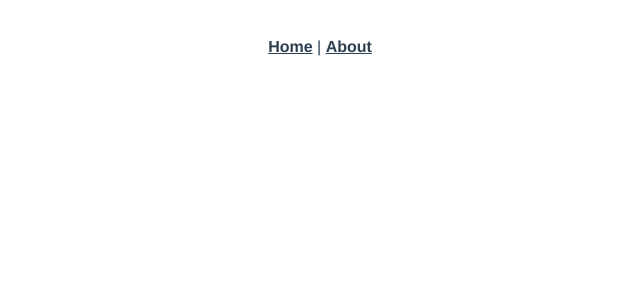
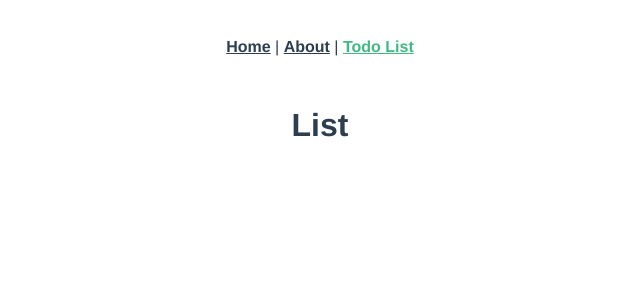
Before and after one commit to mcdollars/vue-todo, a Vue app: page /list in a window 1280 px wide. Before the commit this address had no page. Shown: the top 300 px of the page, without its empty margins (320-960 px from the left). Built offline with nearby package versions, Linux system fonts and the light colour scheme.

Commit message:
Initial commit

```diff
--- a/src/App.vue
+++ b/src/App.vue
@@ -1,7 +1,8 @@
 <template>
   <div id="nav">
     <router-link to="/">Home</router-link> |
-    <router-link to="/about">About</router-link>
+    <router-link to="/about">About</router-link> |
+    <router-link to="/list">Todo List</router-link>
   </div>
   <router-view />
 </template>
--- a/src/router/index.js
+++ b/src/router/index.js
@@ -1,26 +1,31 @@
 import { createRouter, createWebHistory } from "vue-router";
-import Home from "../views/Home.vue";
 
 const routes = [
   {
     path: "/",
     name: "Home",
-    component: Home
+    component: () => import("../views/List.vue"),
   },
   {
     path: "/about",
     name: "About",
-    // route level code-splitting
-    // this generates a separate chunk (about.[hash].js) for this route
-    // which is lazy-loaded when the route is visited.
-    component: () =>
-      import(/* webpackChunkName: "about" */ "../views/About.vue")
-  }
+    component: () => import("../views/About.vue"),
+  },
+  {
+    path: "/list",
+    name: "List",
+    component: () => import("../views/List.vue"),
+  },
+  {
+    path: "/:catchAll(.*)",
+    name: "404",
+    component: () => import("../views/404.vue"),
+  },
 ];
 
 const router = createRouter({
   history: createWebHistory(process.env.BASE_URL),
-  routes
+  routes,
 });
 
 export default router;
--- /dev/null
+++ b/src/views/404.vue
@@ -0,0 +1,3 @@
+<template>
+    <h3>404! Page not found.</h3>
+</template>
--- /dev/null
+++ b/src/views/List.vue
@@ -0,0 +1,9 @@
+<template>
+    <h1>List</h1>
+</template>
+
+<script>
+export default {
+  name: "List",
+};
+</script>
```
